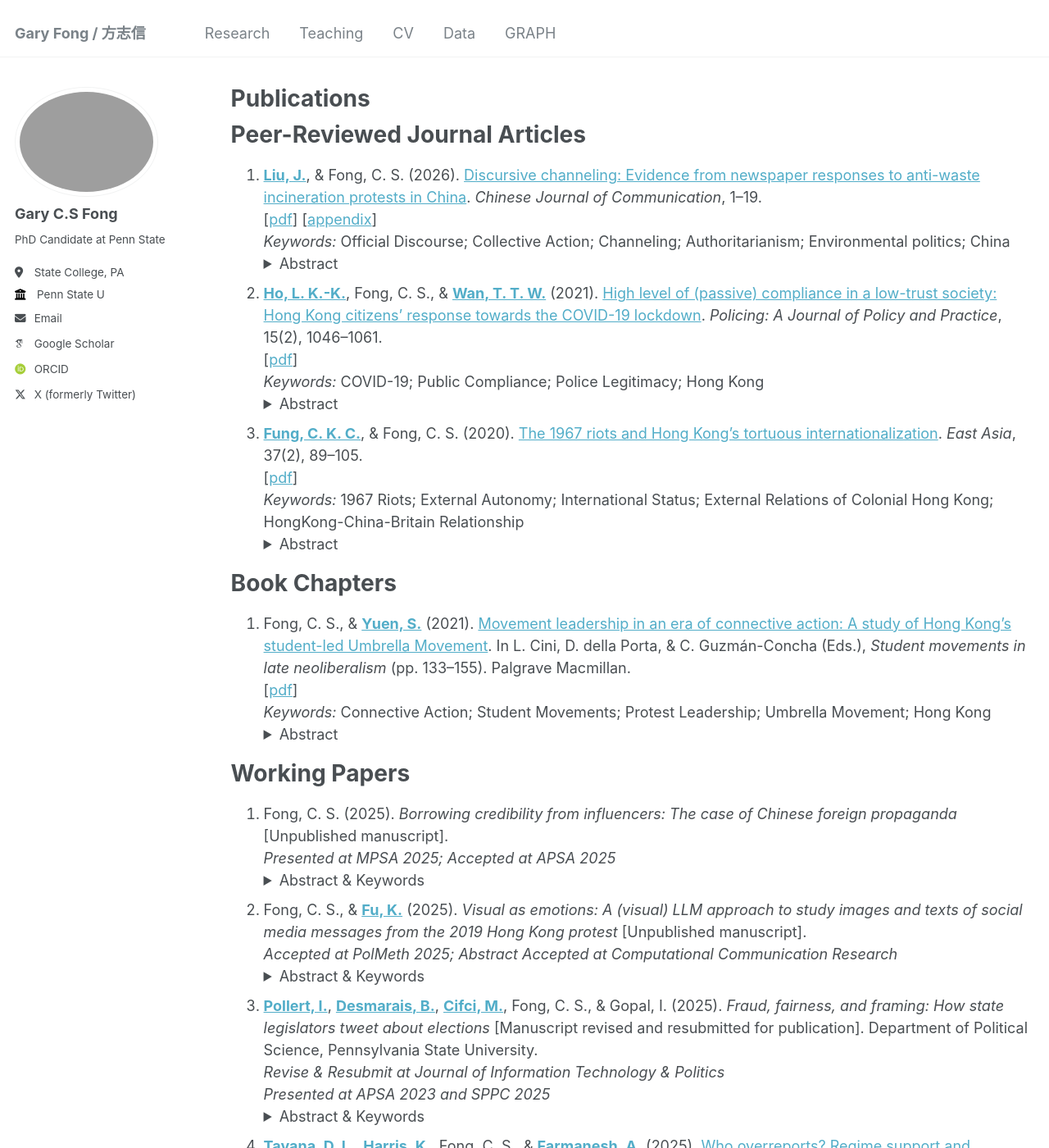
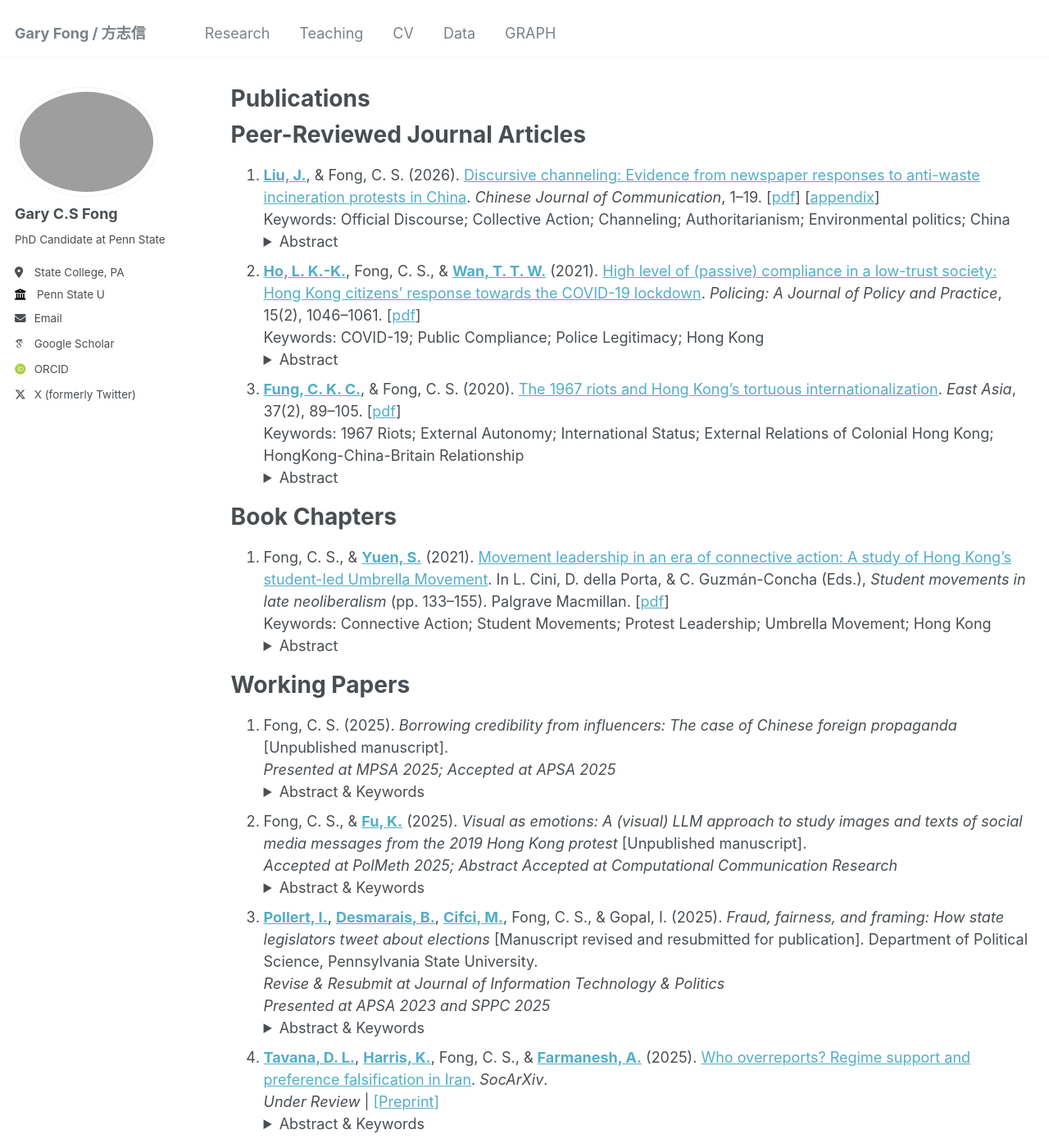
Before and after one commit to sap98fcs/sap98fcs.github.io, a Jekyll site: the page built from _pages/publications.md, in a window 1280 px wide and 1400 px high. Shown: the whole window at 82% size. Built offline with Jekyll 4.4.1, drawn with Linux system fonts in a browser that asks for light colours; some web fonts are replaced; part of the change alters nothing that is shown.

```diff
--- a/_pages/publications.md
+++ b/_pages/publications.md
@@ -11,23 +11,20 @@ redirect_from:
 Peer-Reviewed Journal Articles
 ==============================
 
-1. **[Liu, J.](https://www.polyu.edu.hk/apss/people/academic-staff/prof-liu-jingping/)**, & Fong, C. S. (2026). [Discursive channeling: Evidence from newspaper responses to anti-waste incineration protests in China](https://doi.org/10.1080/17544750.2026.2711048). *Chinese Journal of Communication*, 1–19.
-   [[pdf](/files/Discursive%20channeling.pdf)] [[appendix](/files/channeling_appendix.docx)]
-   *Keywords:* Official Discourse; Collective Action; Channeling; Authoritarianism; Environmental politics; China
+1. **[Liu, J.](https://www.polyu.edu.hk/apss/people/academic-staff/prof-liu-jingping/)**, & Fong, C. S. (2026). [Discursive channeling: Evidence from newspaper responses to anti-waste incineration protests in China](https://doi.org/10.1080/17544750.2026.2711048). *Chinese Journal of Communication*, 1–19. [[pdf](/files/Discursive%20channeling.pdf)] [[appendix](/files/channeling_appendix.docx)]
+   Keywords: Official Discourse; Collective Action; Channeling; Authoritarianism; Environmental politics; China
    <details><summary>Abstract</summary>
    <b>Abstract:</b> Discourse is a critical tool for authoritarian states to control social protests. The literature highlights a hostility–sympathy dichotomy in official discourse, viewing official discourse as either repressing or facilitating protests. In this paper, we propose a more nuanced framework by introducing the concept of discursive channeling. Apart from facilitating protests, official sympathetic discourse can also be used to channel protests—redirecting radical claims into more moderate ones. Drawing on newspapers’ responses to anti-waste incineration protests in China from 2002 to 2021, we identify the early 2010s as a watershed moment. While hostile discourse declined, sympathetic discourse surged—however, its content fundamentally changed. While pre-2010 sympathetic discourse recognized the major claim concerning decision-making on the siting of waste incineration plants, post-2010 sympathetic discourse redirected the focus toward a minor and more moderate claim concerning environmental monitoring and compensation. As a form of indirect repression, this discursive channeling elucidates how authoritarian states mitigate the upward-scale shift in protests and why repression intensified in Xi Jinping’s era without backfiring.
    </details>
 
-2. **[Ho, L. K.-K.](https://cve.ntnu.edu.tw/cve/include/index.php?Page=E-3-1&Cate01=%E5%B0%88%E4%BB%BB%E6%95%99%E5%B8%AB&teacher01=177248838678089100f0ce)**, Fong, C. S., & **[Wan, T. T. W.](https://www.law.hku.hk/academic_staff/trevor-t-w-wan/)** (2021). [High level of (passive) compliance in a low-trust society: Hong Kong citizens’ response towards the COVID-19 lockdown](https://doi.org/10.1093/police/paaa090). *Policing: A Journal of Policy and Practice*, 15(2), 1046–1061.
-   [[pdf](/files/High%20Level%20of%20(Passive)%20Compliance.pdf)]
-   *Keywords:* COVID-19; Public Compliance; Police Legitimacy; Hong Kong
+2. **[Ho, L. K.-K.](https://cve.ntnu.edu.tw/cve/include/index.php?Page=E-3-1&Cate01=%E5%B0%88%E4%BB%BB%E6%95%99%E5%B8%AB&teacher01=177248838678089100f0ce)**, Fong, C. S., & **[Wan, T. T. W.](https://www.law.hku.hk/academic_staff/trevor-t-w-wan/)** (2021). [High level of (passive) compliance in a low-trust society: Hong Kong citizens’ response towards the COVID-19 lockdown](https://doi.org/10.1093/police/paaa090). *Policing: A Journal of Policy and Practice*, 15(2), 1046–1061. [[pdf](/files/High%20Level%20of%20(Passive)%20Compliance.pdf)]
+   Keywords: COVID-19; Public Compliance; Police Legitimacy; Hong Kong
    <details><summary>Abstract</summary>
    <b>Abstract:</b> This study examines the phenomenon of high public compliance with COVID-19 lockdown and social distancing regulations in Hong Kong, set against a backdrop of low political trust and a severe crisis of police legitimacy following the 2019 anti-extradition bill movement. Utilizing an original dataset compiled from police enforcement episodes, judicial proceedings, and online discourse on local social media channels, the paper demonstrates that compliance remained remarkably high despite skepticism toward authority. The findings show that citizens' adherence to public health measures was driven primarily by self-regulation, strategic calculation, historical trauma from the 2003 SARS outbreak, and deep distrust of the government's capabilities, leading civil society to act as informal "civilian enforcers". The study conceptualizes this behavior as "passive compliance"—a conditional, issue-specific adherence to rules rooted in shared self-interest for public health rather than normative respect for legal or state authority.
    </details>
 
-3. **[Fung, C. K. C.](https://www.stonybrook.edu/sociology/people/charles-fung.html)**, & Fong, C. S. (2020). [The 1967 riots and Hong Kong’s tortuous internationalization](https://doi.org/10.1007/s12140-020-09328-9). *East Asia*, 37(2), 89–105.
-   [[pdf](/files/1967%20and%20Hong%20Kong%20internationalization.pdf)]
-   *Keywords:* 1967 Riots; External Autonomy; International Status; External Relations of Colonial Hong Kong; HongKong-China-Britain Relationship
+3. **[Fung, C. K. C.](https://www.stonybrook.edu/sociology/people/charles-fung.html)**, & Fong, C. S. (2020). [The 1967 riots and Hong Kong’s tortuous internationalization](https://doi.org/10.1007/s12140-020-09328-9). *East Asia*, 37(2), 89–105. [[pdf](/files/1967%20and%20Hong%20Kong%20internationalization.pdf)]
+   Keywords: 1967 Riots; External Autonomy; International Status; External Relations of Colonial Hong Kong; HongKong-China-Britain Relationship
    <details><summary>Abstract</summary>
    <b>Abstract:</b> The Hong Kong Special Administrative Region enjoys an inexplicable high degree of external autonomy. However, few scholars provide satisfactory answers to the origin and development of it. To fill this gap, this historical case study traces the process of how did Hong Kong develop its external autonomy. It proposes that making Hong Kong externally autonomous was a deliberate but bitter choice of the British to maintain the business confidence of Hong Kong after the 1967 riots. By bolstering up Hong Kong’s international status, not only the British but also the PRC government could enjoy economically, such that it could fend off the possible geopolitical pressure from the PRC government. In the 1970s, wider geopolitical context such as Hong Kong’s decolonization and changing UK-Hong Kong relations facilitated and reinforced the earlier decision of raising Hong Kong international standing so that an unprecedented degree of external autonomy could be developed. This study echoes on recent studies of the 1967 riots by putting the event in a broader international context and proposes some new directions of research regarding the external relations of Hong Kong in the late colonial era.
    </details>
@@ -35,9 +32,8 @@ Peer-Reviewed Journal Articles
 Book Chapters
 =============
 
-1. Fong, C. S., & **[Yuen, S.](https://gis.hkbu.edu.hk/people/prof-wai-hei-samson-yuen.html)** (2021). [Movement leadership in an era of connective action: A study of Hong Kong’s student-led Umbrella Movement](https://doi.org/10.1007/978-3-030-75754-0_6). In L. Cini, D. della Porta, & C. Guzmán-Concha (Eds.), *Student movements in late neoliberalism* (pp. 133–155). Palgrave Macmillan.
-   [[pdf](/files/Movement%20leadership%20in%20an%20Era%20of%20Connective%20Action.pdf)]
-   *Keywords:* Connective Action; Student Movements; Protest Leadership; Umbrella Movement; Hong Kong
+1. Fong, C. S., & **[Yuen, S.](https://gis.hkbu.edu.hk/people/prof-wai-hei-samson-yuen.html)** (2021). [Movement leadership in an era of connective action: A study of Hong Kong’s student-led Umbrella Movement](https://doi.org/10.1007/978-3-030-75754-0_6). In L. Cini, D. della Porta, & C. Guzmán-Concha (Eds.), *Student movements in late neoliberalism* (pp. 133–155). Palgrave Macmillan. [[pdf](/files/Movement%20leadership%20in%20an%20Era%20of%20Connective%20Action.pdf)]
+   Keywords: Connective Action; Student Movements; Protest Leadership; Umbrella Movement; Hong Kong
    <details><summary>Abstract</summary>
    <b>Abstract:</b> Leadership is a crucial factor that influences the dynamics and outcomes of social movements. This chapter explores student leadership in Hong Kong’s Umbrella Movement and suggests that trajectories of protest in the contemporary era cannot be explained simply by the presence or absence of political opportunities but must be understood through looking at the multifaceted interplays between movement leadership and its digital and spatial milieus over time. As the spontaneous eruption of the Umbrella Movement gave rise to a decentralized protest structure, formal protest leaders had to operate under a connective environment in which participants were no longer simply their obedient followers. The emergence of many informal leaders blurred the boundary of leadership and thinned out the authority of formal leaders. By studying the online and offline interaction of the two student organizations—Hong Kong Federation of Students and Scholarism—with ordinary protesters, we demonstrated how such connective dynamics restrained the leading student organizations to collect mandate of the mass from various protest sites and online communities for making a strategic decision. Our findings show that the formation of movement leadership and their decision-making capacity can be both adversely affected by digitally networked activism.
    </details>
```
